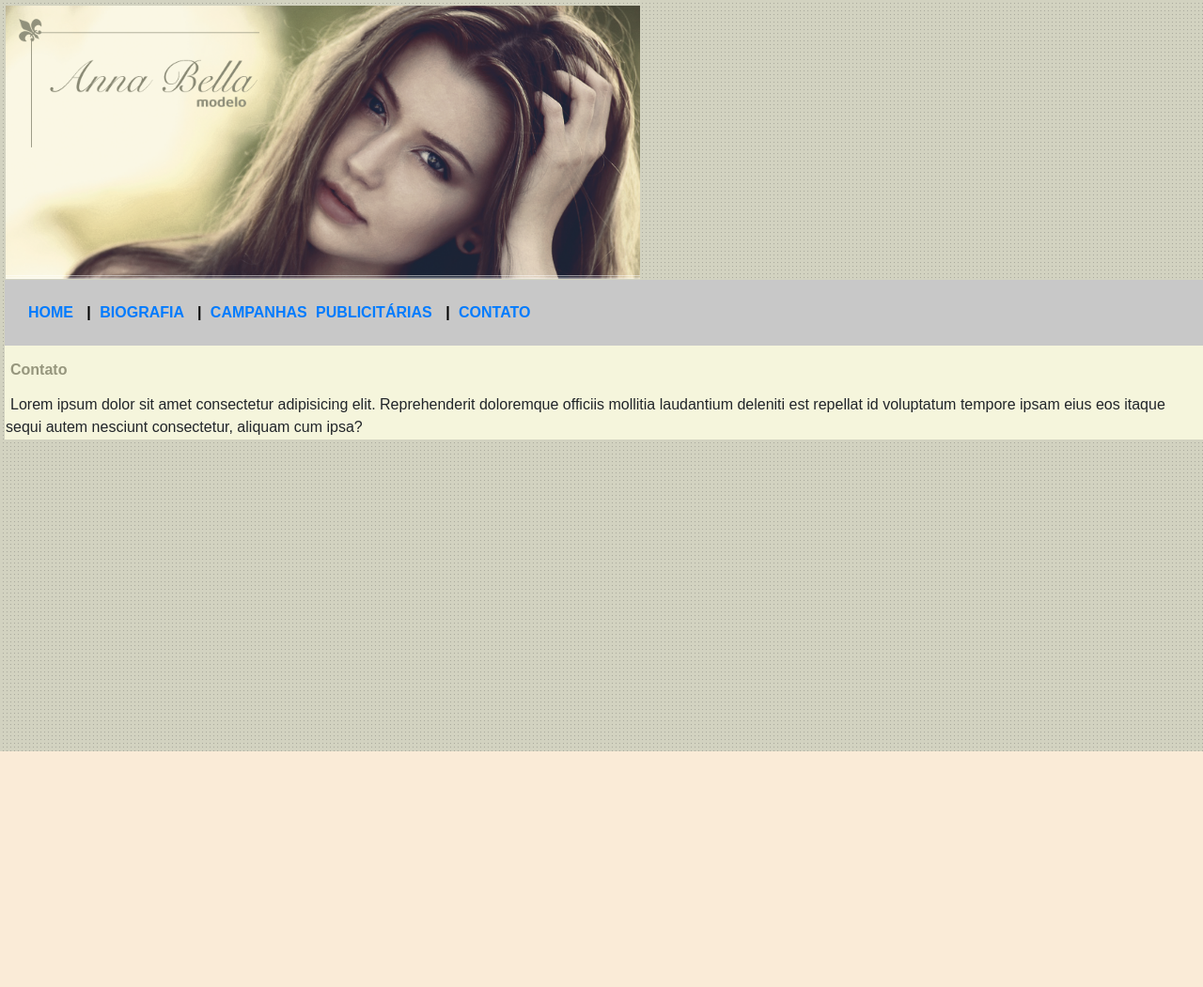
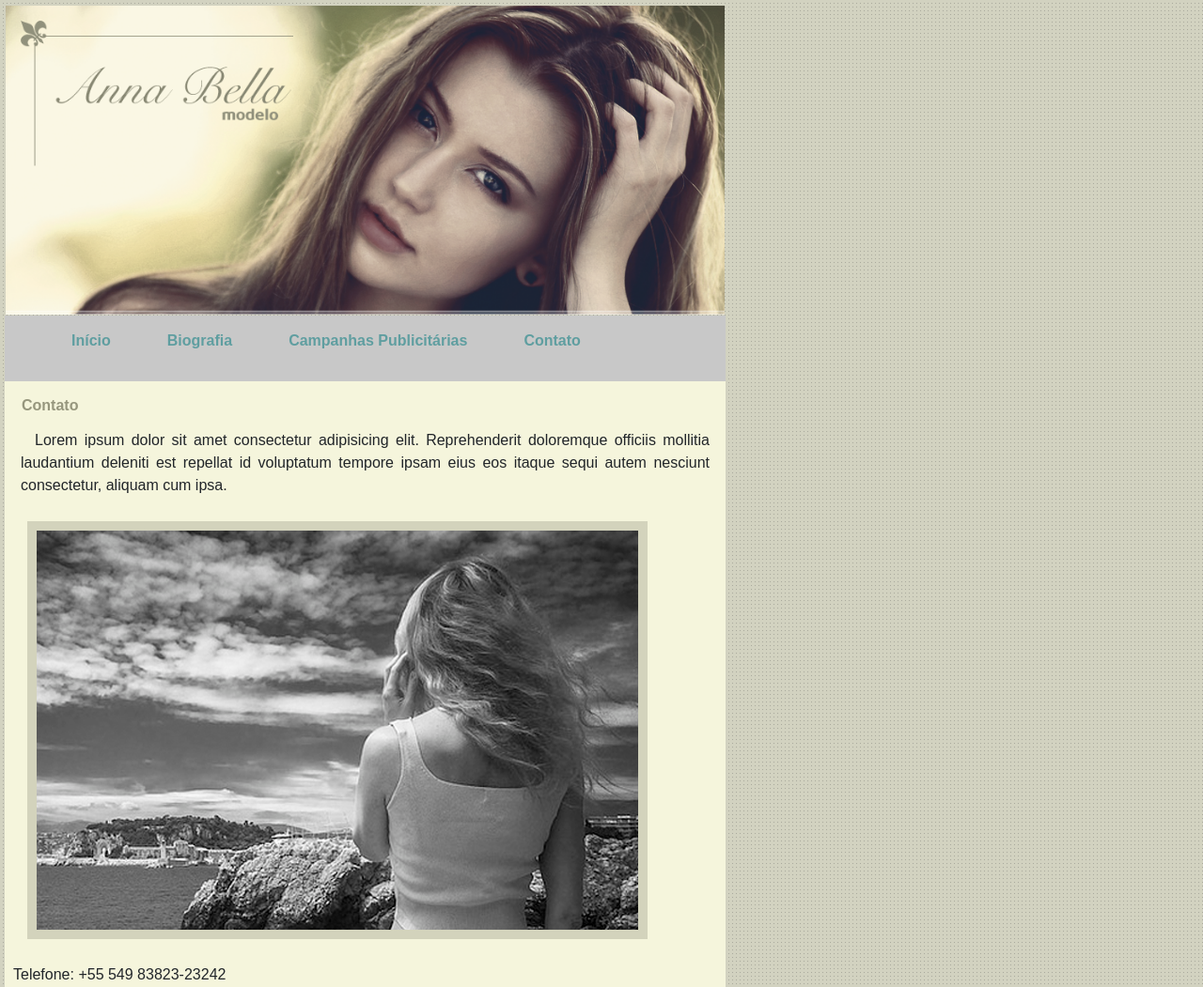
Before and after one commit to Tyxiel/HTML_Projects, a plain HTML site: page HTML & CSS/Anna_Bella/contact.html in a window 1280 px wide. Shown: the whole page at 94% size. Before the commit the page ends 800 px from the top, so only its background shows below. Drawn offline with nearby package versions, Linux system fonts and the light colour scheme.

Commit message:
Fixed main name

```diff
--- a/HTML & CSS/Ana_Bella/styles/index.css
+++ /dev/null
@@ -1,32 +0,0 @@
-span {
-    padding-left: 5px;
-}
-
-.title {
-    color: rgb(150, 150, 125);
-    font-weight: bold;
-    line-height: 50px;
-    display: block;
-}
-
-#corpo {
-    justify-content: left;
-    font-family: Arial, Helvetica, sans-serif;
-    padding-top: 5px;
-    padding-left: 5px;
-}
-
-.pgns {
-    display: inline-block;
-    color:grey;
-    font-weight: bold;
-    word-spacing: 5px;
-}
-
-.no-color {
-    color: black;
-}
-
-.resumo {
-    background: beige;
-}
--- a/HTML & CSS/Ana_Bella/index.html
+++ b/HTML & CSS/Anna_Bella/contact.html
@@ -2,8 +2,8 @@
 <html>
     <head>
         <meta charset="UTF-8" lang="pt-br">
-        <title>Página Principal - A.B.</title>
-        <link rel="stylesheet" type="text/css" href="styles/index.css">
+        <title>Contato - A.B.</title>
+        <link rel="stylesheet" type="text/css" href="styles/estilo.css">
         <style>
             #corpo {
             background: AntiqueWhite url('img/fundo.png');
@@ -21,25 +21,20 @@
         <table border="0">
             <tr>
                 <td>
-                    <img src="img/capa.png" width="675" height="291">
+                    <img src="img/capa.png" width="765px" height="329px">
                 </td>
             </tr>
             <tr style="background:rgb(200, 200, 200); height: 70px;">
                 <td>
-                    <span class="pgns">&nbsp;
-                        <a href="index.html">HOME</a>
-
-                        <span class="no-color">|</span>
-
-                        <a href="bio.html">BIOGRAFIA</a>
-
-                        <span class="no-color">|</span>
-
-                        <a href="campaigns.html">CAMPANHAS PUBLICITÁRIAS</a>
-
-                        <span class="no-color">|</span>
-
-                        <a href="contact.html">CONTATO</a>
+                    <span class="pgns">
+                        <nav>
+                            <ul class="nav-list">
+                              <li><a href="index.html">Início</a></li>
+                              <li><a href="bio.html">Biografia</a></li>
+                              <li><a href="campaigns.html">Campanhas Publicitárias</a></li>
+                              <li><a href="contact.html">Contato</a></li>
+                            </ul>
+                          </nav>
                     </span>
                 </td>
             </tr>
@@ -47,13 +42,22 @@
                 <td>
                     <span class="title">Contato</span>
 
-                    <span>
+                    <span class="resumo">
                         Lorem ipsum dolor sit amet consectetur adipisicing elit.
                         Reprehenderit doloremque officiis mollitia laudantium deleniti est repellat id
                         voluptatum tempore ipsam eius eos itaque sequi autem nesciunt consectetur,
-                        aliquam cum ipsa?
+                        aliquam cum ipsa.
                     </span>
+                    <br>
                 </td>
+            </tr>
+            <tr class="resumo">
+                <td>
+                    <img class="img-contact" src="img/foto1.png">
+                </td>
+            </tr>
+            <tr class="resumo">
+                <td><br>Telefone: +55 549 83823-23242</td>
             </tr>
         </table>
     </body>
--- /dev/null
+++ b/HTML & CSS/Anna_Bella/styles/estilo.css
@@ -0,0 +1,61 @@
+#corpo {
+    justify-content: left;
+    font-family: Arial, Helvetica, sans-serif;
+    padding-top: 5px;
+    padding-left: 5px;
+}
+
+table {
+    width: 765px;
+    height: 329px;
+}
+
+.title {
+    color: rgb(150, 150, 125);
+    font-weight: bold;
+    line-height: 50px;
+    display: block;
+    text-indent: 9px;
+}
+
+.pgns {
+    display: inline-block;
+    font-weight: bold;
+}
+
+.no-color {
+    color: black;
+}
+
+.resumo {
+    padding: 0px 8px 0px 8px;
+    background: beige;
+    display: block;
+    text-align: justify;
+    text-indent: 15px;
+}
+
+.img-contact {
+    border: 10px solid #d3d3bc;
+}
+
+.nav-list {
+    list-style: none;
+    justify-content: center;
+    align-items: center;
+    display: flex;
+}
+
+.nav-list li {
+    margin: 0px 30px;
+}
+
+.nav-list li a {
+    color: cadetblue;
+}
+
+.nav-list li a:hover {
+    color: blue;
+    text-decoration: none;
+    transition: color 0.3s ease;
+}
```
Also changed, not shown: HTML & CSS/Anna_Bella/index.html (added, +68 -0 lines), HTML & CSS/Ana_Bella/contact.html (deleted), HTML & CSS/Anna_Bella/bio.html (added), HTML & CSS/Anna_Bella/campaigns.html (added), HTML & CSS/Anna_Bella/img/capa.png (renamed from HTML & CSS/Ana_Bella/img/capa.png), HTML & CSS/Anna_Bella/img/foto1.png (renamed from HTML & CSS/Ana_Bella/img/foto1.png), HTML & CSS/Anna_Bella/img/foto2.png (renamed from HTML & CSS/Ana_Bella/img/foto2.png), HTML & CSS/Anna_Bella/img/foto3.png (renamed from HTML & CSS/Ana_Bella/img/foto3.png), HTML & CSS/Anna_Bella/img/fundo.png (renamed from HTML & CSS/Ana_Bella/img/fundo.png).
